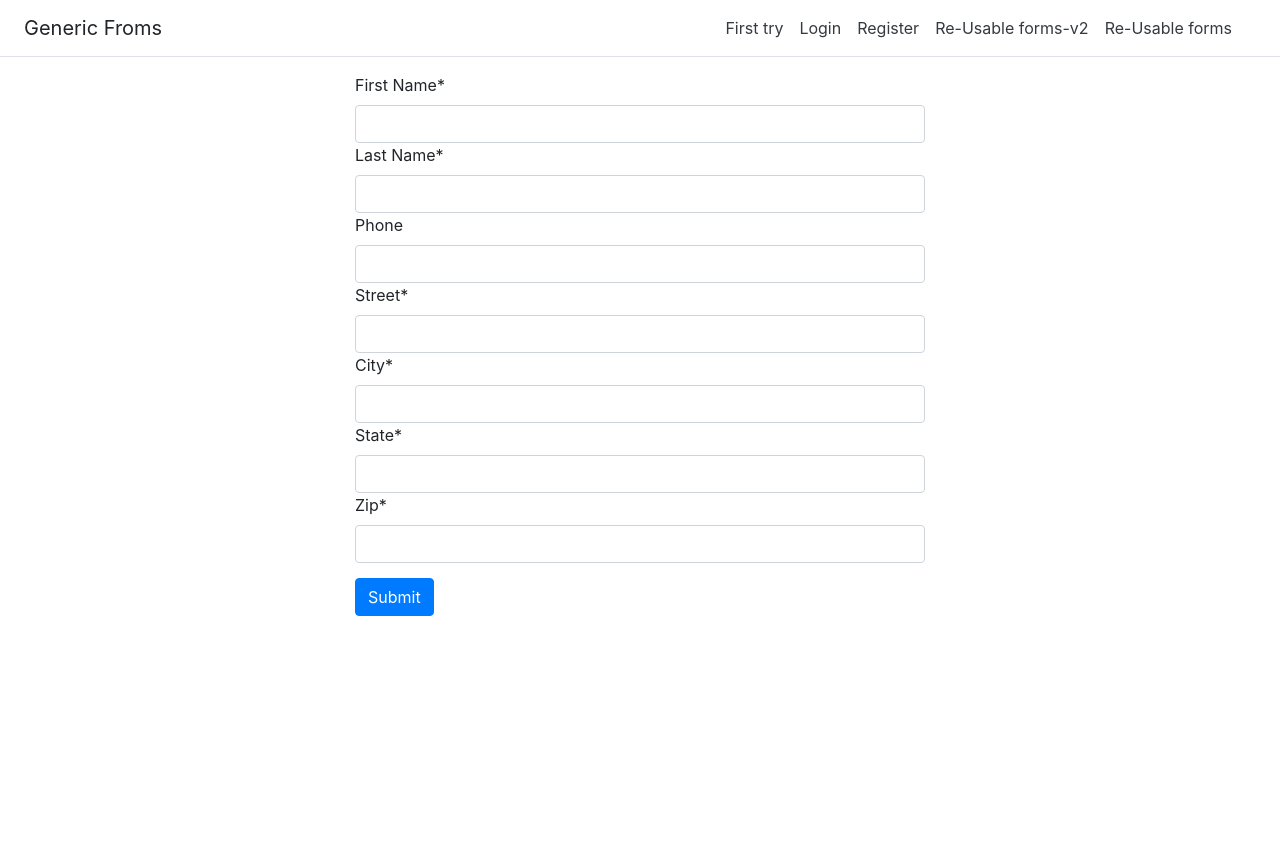
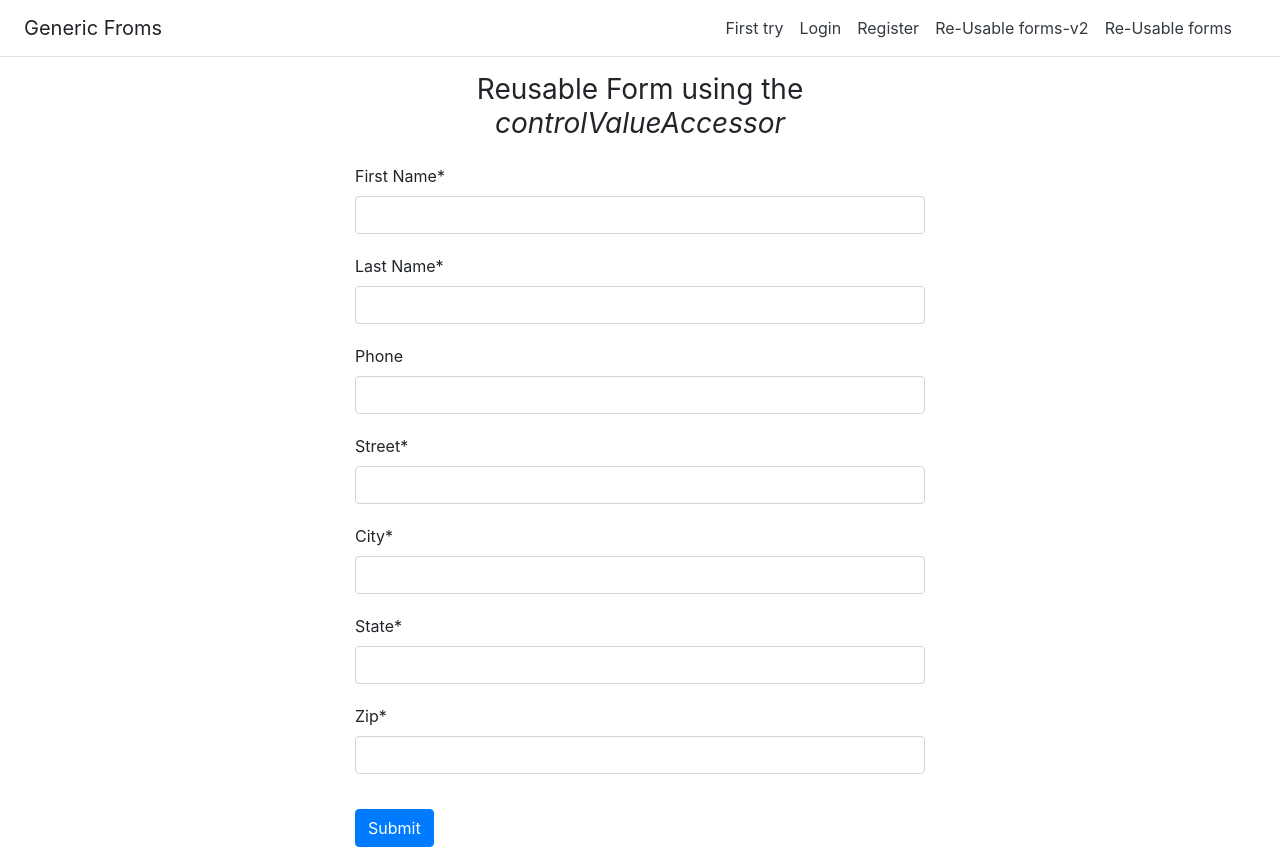
Before and after one commit to eliraneliassy/Angular-Generic-Forms, an Angular app: page /reusable-forms-value-accessor in a window 1280 px wide. Before the commit the page ends 800 px from the top, so only its background shows below. Built offline with nearby package versions, Linux system fonts and the light colour scheme.

Commit message:
set style, add headers

```diff
--- a/src/app/app.component.scss
+++ b/src/app/app.component.scss
@@ -0,0 +1,3 @@
+.my-0{
+    cursor: pointer;
+}
--- a/src/app/reusable-forms/form1/form1.component.html
+++ b/src/app/reusable-forms/form1/form1.component.html
@@ -1,4 +1,10 @@
 <form [formGroup]="addressForm" novalidate (ngSubmit)="onSubmit()">
+
+    <div class="text-center mb-4">
+        <h1 class="h3 mb-3 font-weight-normal">Reusable Form using
+           <i>Sub-Forms</i></h1>
+      </div>
+
   <app-address-form [address]="address"></app-address-form>
 
   <button class="btn btn-primary" type="submit" [disabled]="!addressForm.valid">
--- a/src/app/reusable-forms/form2/form2.component.html
+++ b/src/app/reusable-forms/form2/form2.component.html
@@ -1,9 +1,14 @@
 <form [formGroup]="addressForm">
 
+  <div class="text-center mb-4">
+    <h1 class="h3 mb-3 font-weight-normal">Reusable Form using the
+       <i>controlValueAccessor</i></h1>
+  </div>
 
   <app-address-form-v2 formControlName="v2"></app-address-form-v2>
 
-  <button class="btn btn-primary" type="submit" (click)="submit()">
+  <button class="btn btn-primary" [disabled]="!addressForm.valid"
+   (click)="submit()">
     Submit
   </button>
 
--- a/src/styles.scss
+++ b/src/styles.scss
@@ -3,3 +3,7 @@
 .container{
     max-width: 600px;
 }
+
+.form-label-group{
+    margin-bottom: 20px;
+}
```
